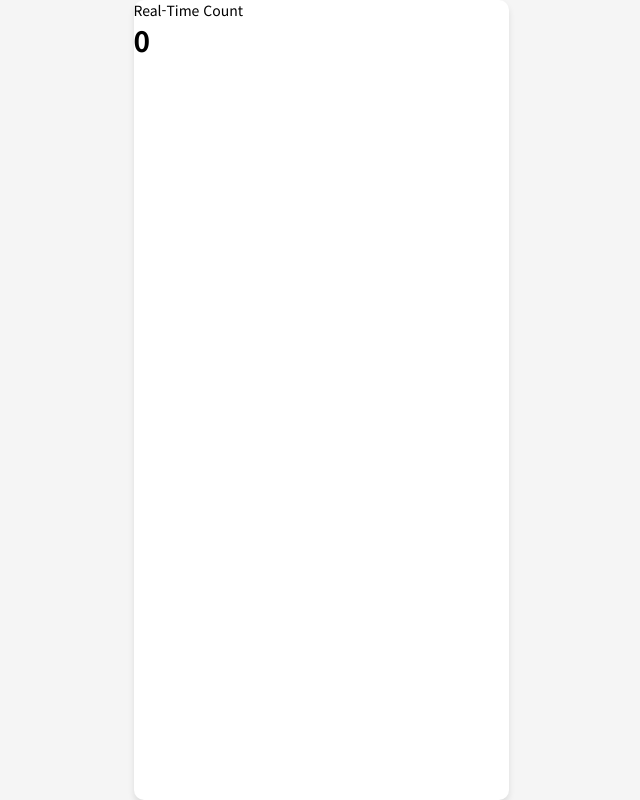
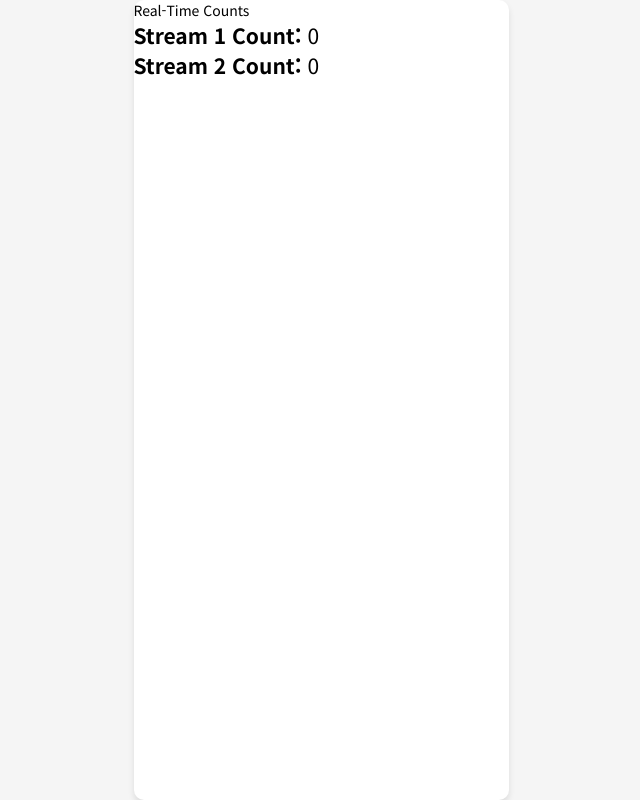
Before and after one commit to py4ine/LBS_1team, a React (Vite) app in the folder front/: page /counting in a window 1280 px wide. Shown: the whole page, without its empty margins (319-959 px from the left). Built offline with nearby package versions, Linux system fonts and the light colour scheme; no server answers.

Commit message:
fastAPI_server send text counting

```diff
--- a/front/src/page/Building/Counting.jsx
+++ b/front/src/page/Building/Counting.jsx
@@ -2,15 +2,19 @@ import React, { useState, useEffect } from "react";
 import { setActivePage } from "../websocketManager";
 
 function Counting() {
-    const [count, setCount] = useState(0);
+    const [count, setCount] = useState({ stream1: 0, stream2: 0});
 
     useEffect(() => {
         // 페이지 활성화
         setActivePage("counting");
 
         const handleCountingUpdate = (event) => {
-            // console.log(event.detail);
-            setCount(event.detail.count);  // 서버에서 받은 카운트 업데이트
+            console.log("Event received:", event.detail);
+            const { count, source } = event.detail;  // count와 source를 이벤트에서 추출
+            setCount((prevCounts) => ({
+                ...prevCounts,
+                [source]: count,  // source를 키로 사용해 해당 count만 업데이트
+            }));  // 서버에서 받은 카운트 업데이트
         };
 
         window.addEventListener("countingUpdate", handleCountingUpdate);
@@ -23,8 +27,15 @@ function Counting() {
 
     return (
         <div>
-            <h1>Real-Time Count</h1>
-            <p style={{ fontSize: '2rem', fontWeight: 'bold' }}>{count}</p>
+            <h1>Real-Time Counts</h1>
+            <div style={{ fontSize: "1.5rem" }}>
+                <p>
+                    <strong>Stream 1 Count:</strong> {count.stream1}
+                </p>
+                <p>
+                    <strong>Stream 2 Count:</strong> {count.stream2}
+                </p>
+            </div>
         </div>
     );
 }
```
Also changed, not shown: 2 other files (tests, documents, lock files or other folders).
